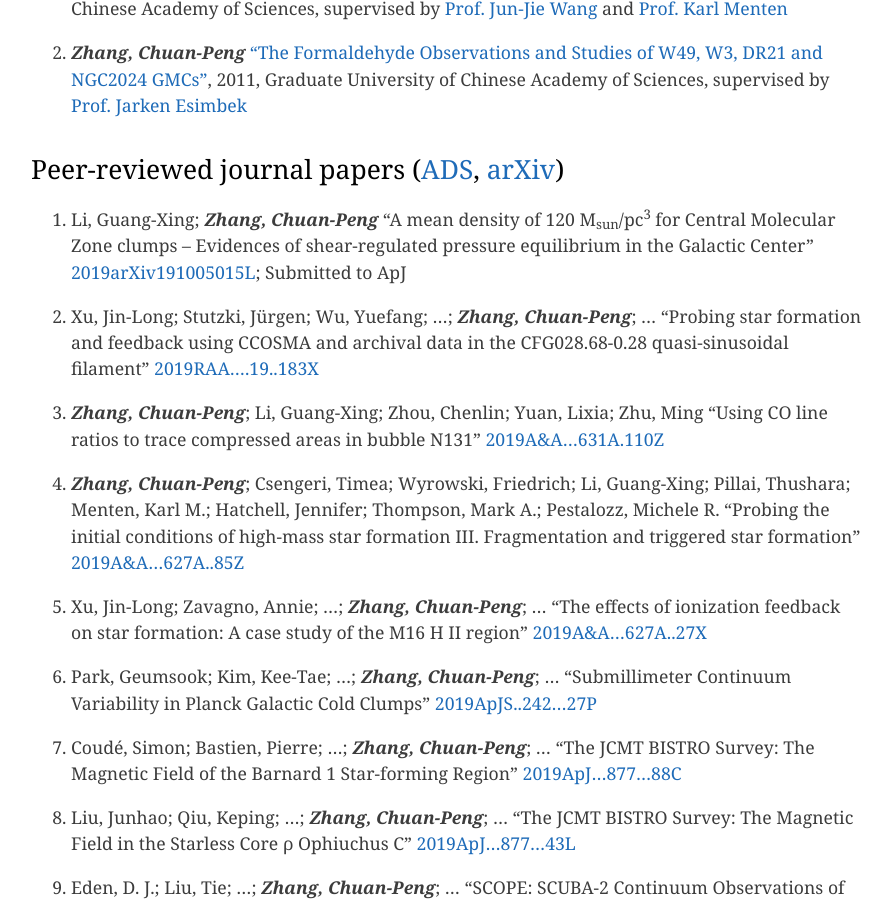
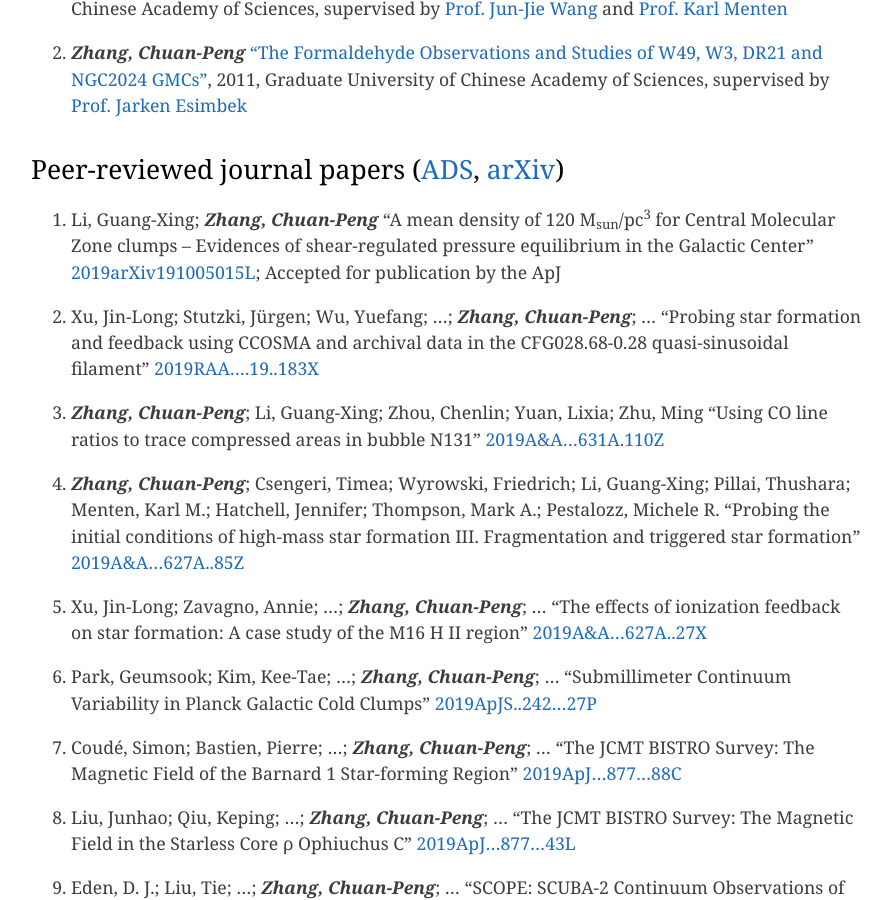
Before and after one commit to zcp521/zcp521.github.io, a Jekyll site: the page built from pub.md, in a window 1280 px wide and 900 px high, scrolled down 529 px. Shown: the whole window, without its empty margins (193-1084 px from the left). Built offline with Jekyll 4.4.1, drawn with Linux system fonts in a browser that asks for light colours.

Commit message:
Update pub.md

```diff
--- a/pub.md
+++ b/pub.md
@@ -17,7 +17,7 @@ tagline: "My publication list"
 39. Li, Guang-Xing; ***Zhang, Chuan-Peng***
 	"A mean density of 120 M<sub>sun</sub>/pc<sup>3</sup> for Central Molecular Zone clumps – Evidences of shear-regulated pressure equilibrium in the Galactic Center"
 	[2019arXiv191005015L](https://ui.adsabs.harvard.edu/abs/2019arXiv191005015L);
-	Submitted to ApJ
+	Accepted for publication by the ApJ
 
 38. Xu, Jin-Long; Stutzki, Jürgen;  Wu, Yuefang; ...; ***Zhang, Chuan-Peng***; ...
 	"Probing star formation and feedback using CCOSMA and archival data in the CFG028.68-0.28 quasi-sinusoidal filament"
```
